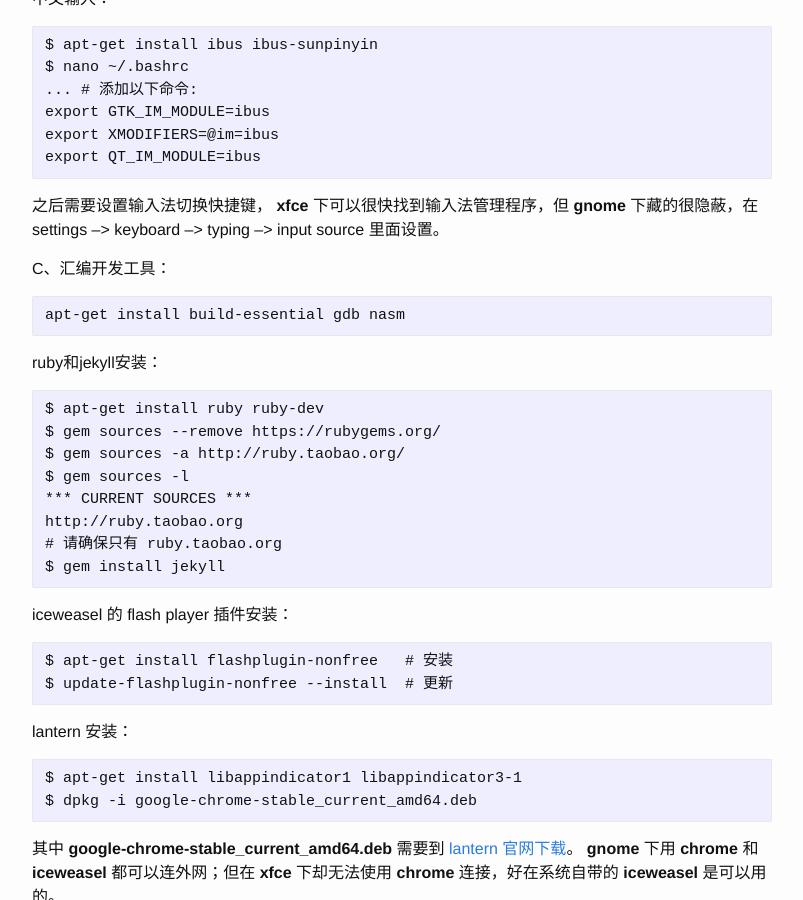
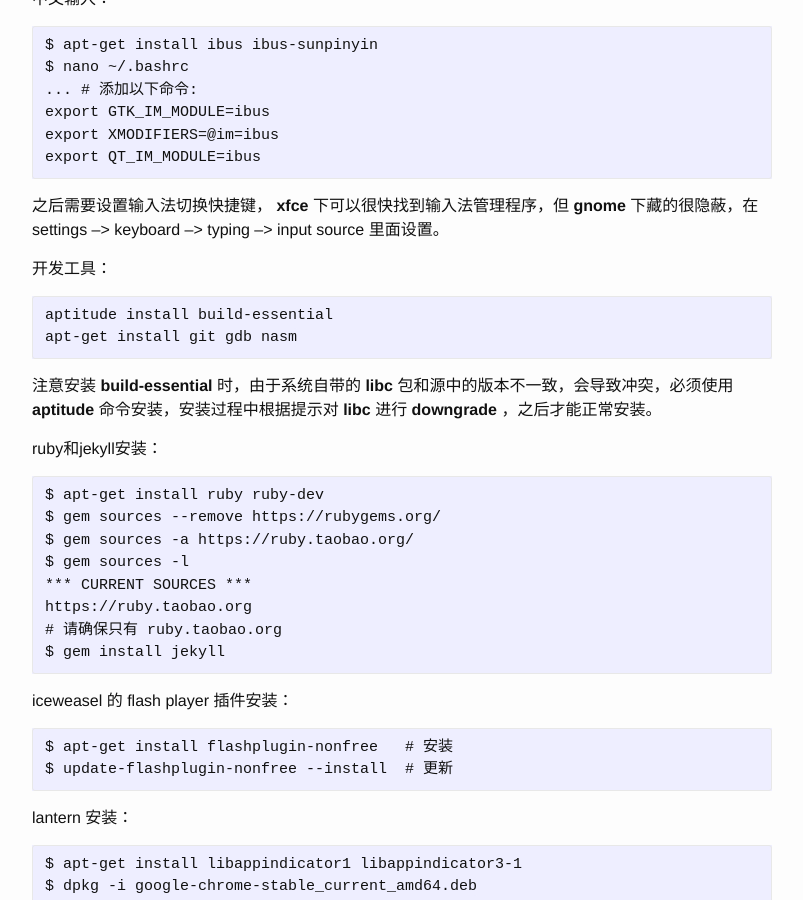
Before and after one commit to pandolia/pandolia.github.io, a Jekyll site: the page built from _posts/2016-01-25-debiansetup.md, in a window 1280 px wide and 900 px high, scrolled down 1587 px. Shown: the whole window, without its empty margins (238-1041 px from the left). Built offline with Jekyll 4.4.1, drawn with Linux system fonts in a browser that asks for light colours; some of the changed text lies outside the part shown.

Commit message:
Update 2016-01-25-debiansetup.md

```diff
--- a/_posts/2016-01-25-debiansetup.md
+++ b/_posts/2016-01-25-debiansetup.md
@@ -1,6 +1,6 @@
 ---
 layout: post
-title: Debian安装方法
+title: Debian安装和使用
 category: 笔记
 ---
 
@@ -62,18 +62,21 @@ category: 笔记
 
 之后需要设置输入法切换快捷键， **xfce** 下可以很快找到输入法管理程序，但 **gnome** 下藏的很隐蔽，在 settings --> keyboard --> typing --> input source 里面设置。
 
-C、汇编开发工具：
+开发工具：
 
-    apt-get install build-essential gdb nasm
+    aptitude install build-essential
+    apt-get install git gdb nasm
+
+注意安装 **build-essential** 时，由于系统自带的 **libc** 包和源中的版本不一致，会导致冲突，必须使用 **aptitude** 命令安装，安装过程中根据提示对 **libc** 进行 **downgrade** ，之后才能正常安装。
 
 ruby和jekyll安装：
 
     $ apt-get install ruby ruby-dev
     $ gem sources --remove https://rubygems.org/
-    $ gem sources -a http://ruby.taobao.org/
+    $ gem sources -a https://ruby.taobao.org/
     $ gem sources -l
     *** CURRENT SOURCES ***
-    http://ruby.taobao.org
+    https://ruby.taobao.org
     # 请确保只有 ruby.taobao.org
     $ gem install jekyll
 
@@ -87,7 +90,7 @@ lantern 安装：
     $ apt-get install libappindicator1 libappindicator3-1
     $ dpkg -i google-chrome-stable_current_amd64.deb
 
-其中 **google-chrome-stable_current_amd64.deb** 需要到[ lantern 官网下载](https://getlantern.org)。 **gnome** 下用 **chrome** 和 **iceweasel** 都可以连外网；但在 **xfce** 下却无法使用 **chrome** 连接，好在系统自带的 **iceweasel** 是可以用的。
+其中 **google-chrome-stable_current_amd64.deb** 需要到[ lantern 官网下载](https://github.com/getlantern/lantern)。 **gnome** 下用 **chrome** 和 **iceweasel** 都可以连外网；但在 **xfce** 下却无法使用 **chrome** 连接，好在系统自带的 **iceweasel** 是可以用的。
 
 ### 3. 系统设置
 设置时区：`dpkg-reconfigure tzdata`，设置时间：`date -s 20160212; date -s 21:24:06`。
```
